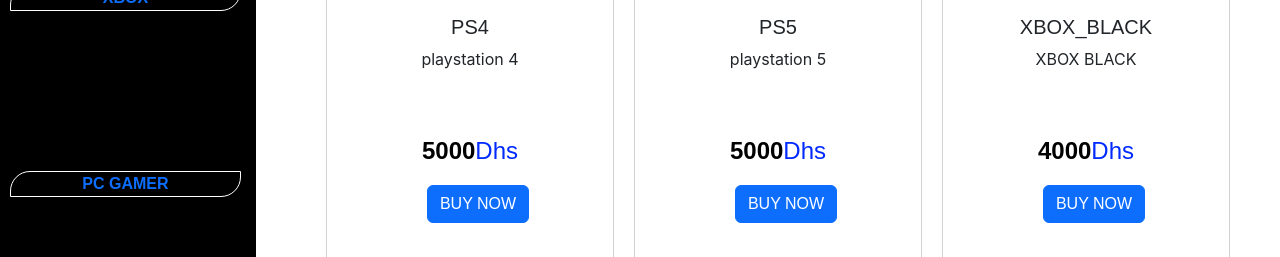
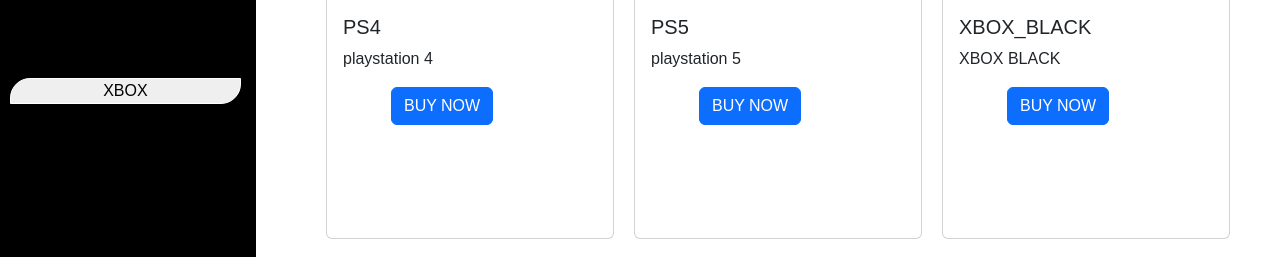
Before and after one commit to salaheddineazarg/BRIEF4, a PHP site: page /shop.php in a window 1280 px wide. Shown: the part 1095-1352 px from the top of the page. Run offline with PHP 8.4, Linux system fonts and the light colour scheme; data comes from the database, SQL or seed files in the repository; some web fonts are replaced.

Commit message:
playtech

```diff
--- a/playtech/shop.php
+++ b/playtech/shop.php
@@ -1,15 +1,15 @@
 
 <?php
  require 'conction.php';
-
- if(isset($_GET['id'])){
-  $queryp='SELECT * FROM `product` where id_c=11 ';
+ if(isset($_POST['hidden1']) and $_POST['hidden1']!=1 ){
+  $idccatii=$_POST['hidden1'];
+  $queryp="SELECT * FROM `product`WHERE `id_c`= $idccatii ";
  }
  else{
-  $queryp='SELECT * FROM `product` ';
+  $queryp='SELECT * FROM `product`';
  }
  $query='SELECT * FROM category ';
- $query_run=mysqli_query($conn,$query);
+ $query_run=mysqli_query($conn,$query)->fetch_all(MYSQLI_ASSOC);
 
  $queryp_run=mysqli_query($conn,$queryp);
 ?>
@@ -25,18 +25,21 @@
     <link rel="stylesheet" href="style.css">
     <link rel="stylesheet" href="responsive.css">
     <script defer src="js.js"></script>
+    <script src="https://cdn.jsdelivr.net/npm/bootstrap@5.2.2/dist/js/bootstrap.bundle.min.js" integrity="sha384-OERcA2EqjJCMA+/3y+gxIOqMEjwtxJY7qPCqsdltbNJuaOe923+mo//f6V8Qbsw3" crossorigin="anonymous"></script>
+
 
 
     <title>PLAYTECH</title>
 </head>
 
 <body>
-<!-- <form name="myForm" id="myForm" action=""  method="POST">
-    <input type="hidden"  name="hidden1" id="hidden1" />
-</form> -->
+<form name="myForm1" id="myForm1" action=""  method="POST">
+    <input type="hidden"  name="hidden1" id="hidden1"/>
+</form>
     <nav id="navbar" class="navbar nav navbar-expand-lg bg-light">
         <div class="container-fluid">
             <img class="logo" src="image/logo.png" alt="">
+            <div class="nvb">
             <button class="navbar-toggler " type="button" data-bs-toggle="collapse"
                 data-bs-target="#navbarTogglerDemo02" aria-controls="navbarTogglerDemo02" aria-expanded="false"
                 aria-label="Toggle navigation">
@@ -60,6 +63,7 @@
                 </ul>
 
             </div>
+            </div>
         </div>
     </nav>
     <!-- end nav -->
@@ -76,15 +80,18 @@
     <!-- les card -->
     <section class="parentgallery">
         <nav class="category">
+        <input type="button"  class="names text-center" id="tt" value="TOUT CATEGORY" onclick="filter('1');" > </input>
           <?php
           foreach($query_run as $row){
             ?>
-            <span class="names text-center"><a id="tt" value="<?php echo $row['id_c']?>" onclick="filter();"  class="name1"> <b> <?php  echo $row['name'] ?></b> </a></span>
+            <input type="button"  class="names text-center" id="tt" value="<?php  echo $row['name'] ?>" onclick="filter(<?php echo $row['id_c']?>);" > </input>
             <?php
           }
           ?>
 
-
+          <!-- <span class="names text-center"><a class="name"><b> XBOX </b></a></span>
+          <span class="names text-center"><a class="name"> <b> PC GAMER</b> </a></span>
+          <span class="names text-center"><a class="name1"> <b> ACCESSOIRES</b></a></span> -->
         </nav>
         <div class="child">
 
@@ -92,22 +99,130 @@
           <?php
           foreach($queryp_run as $row){
             ?>
-          <div class="card cardmhome " style="width: 18rem;">
+          <div class="card cardm " style="width: 18rem;">
             <img src="img/<?php echo $row['image'] ?>" class="card-img-top imggallery  " alt="...">
-            <div class="card-body text-center">
-              <h5 class="card-title text-center"><?php echo $row['name'] ?></h5>
-              <p class="card-text textshop"><?php echo $row['description'] ?></p>
-                <div class="prix">
-              <p class="price"><b> <?php echo $row['prix'] ?></b></p>
-              <p class="derhams">Dhs</p>
-            </div>
-              <a href="#" class="btn ms-3 btn-primary">BUY NOW</a>
+            <div class="card-body">
+              <h5 class="card-title"><?php echo $row['name'] ?></h5>
+              <p class="card-text"><?php echo $row['description'] ?></p>
+              <a href="#" class="btn ms-5 btn-primary">BUY NOW</a>
             </div>
           </div>
           <?php
           }
           ?>
+          <!-- card2 -->
+          <!-- <div class="card cardm" style="width: 18rem;">
+            <img src="image/ps5.png" class="card-img-top  imggallery" alt="...">
+            <div class="card-body">
+              <h5 class="card-title">Playstation 5</h5>
+              <p class="card-text">Some quick example text to build on the card title and make up the bulk of the card's
+                content.</p>
+              <a href="#" class="btn ms-5 btn-primary">BUY NOW</a>
+            </div>
+          </div> -->
 
+        <!-- card3 -->
+        <!-- <div class="card cardm" style="width: 18rem;">
+          <img src="image/ps5 black.png" class="card-img-top imggallery " alt="...">
+          <div class="card-body">
+            <h5 class="card-title">Playstation 5</h5>
+            <p class="card-text">Some quick example text to build on the card title and make up the bulk of the card's
+              content.</p>
+            <a href="#" class="btn ms-5 btn-primary">BUY NOW</a>
+          </div>
+        </div> -->
+     <!-- ----------------------------------------------------------------------------------------- -->
+       <!-- card4 -->
+      <!-- <div class="card cardm" style="width: 18rem;">
+        <img src="image/xbox (2).png" class="card-img-top  imggallery " alt="...">
+        <div class="card-body">
+          <h5 class="card-title"> WHITE XBOX</h5>
+          <p class="card-text">Some quick example text to build on the card title and make up the bulk of the card's
+            content.</p>
+          <a href="#" class="btn ms-5 btn-primary">BUY NOW</a>
+        </div>
+      </div> -->
+
+
+    <!-- Card5 -->
+    <!-- <div class="card cardm" style="width: 18rem;">
+      <img src="image/Xboxb.png" class="card-img-top imggallery  " alt="...">
+      <div class="card-body">
+        <h5 class="card-title">BLACK XBOX</h5>
+        <p class="card-text">Some quick example text to build on the card title and make up the bulk of the card's
+          content.</p>
+        <a href="#" class="btn ms-5 btn-primary">BUY NOW</a>
+      </div>
+    </div> -->
+    <!-- CARD6 -->
+    <!-- <div class="card cardm" style="width: 18rem;">
+      <img src="image/pc gamer co.png" class="card-img-top imggallery  " alt="...">
+      <div class="card-body">
+        <h5 class="card-title">PC GAMER</h5>
+        <p class="card-text">Some quick example text to build on the card title and make up the bulk of the card's
+          content.</p>
+        <a href="#" class="btn ms-5 btn-primary">BUY NOW</a>
+      </div>
+    </div> -->
+    <!-- --------------------------------------------------------------------------------------------------------------- -->
+    <!-- CARD7 -->
+
+    <!-- card8 -->
+    <!-- <div class="card cardm" style="width: 18rem;">
+      <img src="image/pcgamer black.png" class="card-img-top imggallery  " alt="...">
+      <div class="card-body">
+        <h5 class="card-title">PC GAMER</h5>
+        <p class="card-text">Some quick example text to build on the card title and make up the bulk of the card's
+          content.</p>
+        <a href="#" class="btn ms-5  btn-primary">BUY NOW</a>
+      </div>
+    </div> -->
+
+    <!-- CARD9 -->
+    <!-- <div class="card cardm" style="width: 18rem;">
+      <img src="image/controllerblack.png" class="card-img-top imggallery " alt="...">
+      <div class="card-body">
+        <h5 class="card-title">WIRELESS CONTROLLER-BLACK </h5>
+        <p class="card-text">Some quick example text to build on the card title and make up the bulk of the card's
+          content.</p>
+        <a href="#" class="btn ms-5 btn-primary">BUY NOW</a>
+      </div>
+    </div> -->
+    <!-- ------------------------------------------------------------------------------------>
+    <!-- CARD10 -->
+    <!-- <div class="card cardm" style="width: 18rem;">
+      <img src="image/controllerwhite.png" class="card-img-top  imggallery  " alt="...">
+      <div class="card-body">
+        <h5 class="card-title">WIRELESS CONTROLLER-WHITE </h5>
+        <p class="card-text">Some quick example text to build on the card title and make up the bulk of the card's
+          content.</p>
+        <a href="#" class="btn ms-5 btn-primary">BUY NOW</a>
+      </div>
+    </div> -->
+    <!-- card11 -->
+    <!-- <div class="card cardm" style="width: 18rem;">
+      <img src="image/headset.webp" class="card-img-top  imggallery  " alt="...">
+      <div class="card-body">
+        <h5 class="card-title">HEADSET</h5>
+        <p class="card-text">Some quick example text to build on the card title and make up the bulk of the card's
+          content.</p>
+        <a href="#" class="btn ms-5 btn-primary">BUY NOW</a>
+      </div>
+    </div> -->
+    <!-- card12 -->
+    <!-- <div class="card cardm" style="width: 18rem;">
+      <img src="image/controllermove.png" class="card-img-top  imggallery  " alt="...">
+      <div class="card-body">
+        <h5 class="card-title">MOVE CONTROLLER </h5>
+        <p class="card-text">Some quick example text to build on the card title and make up the bulk of the card's
+          content.</p>
+        <a href="#" class="btn ms-5 btn-primary">BUY NOW</a>
+      </div>
+    </div> -->
+
+    <!-- child -->
+       </div>
+       <!-- parent -->
       </section>
       <!-- footer -->
 
```
